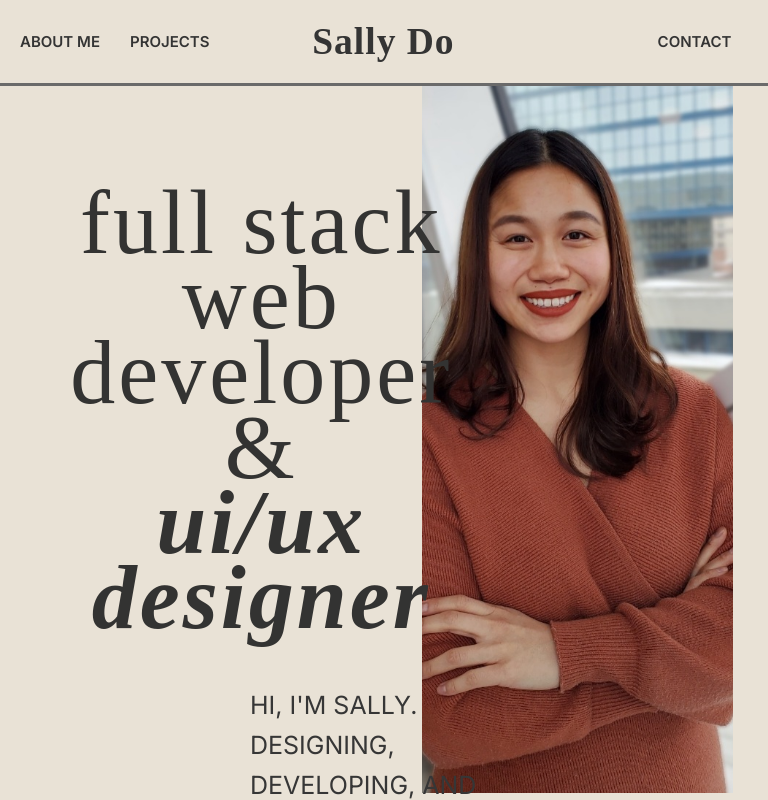
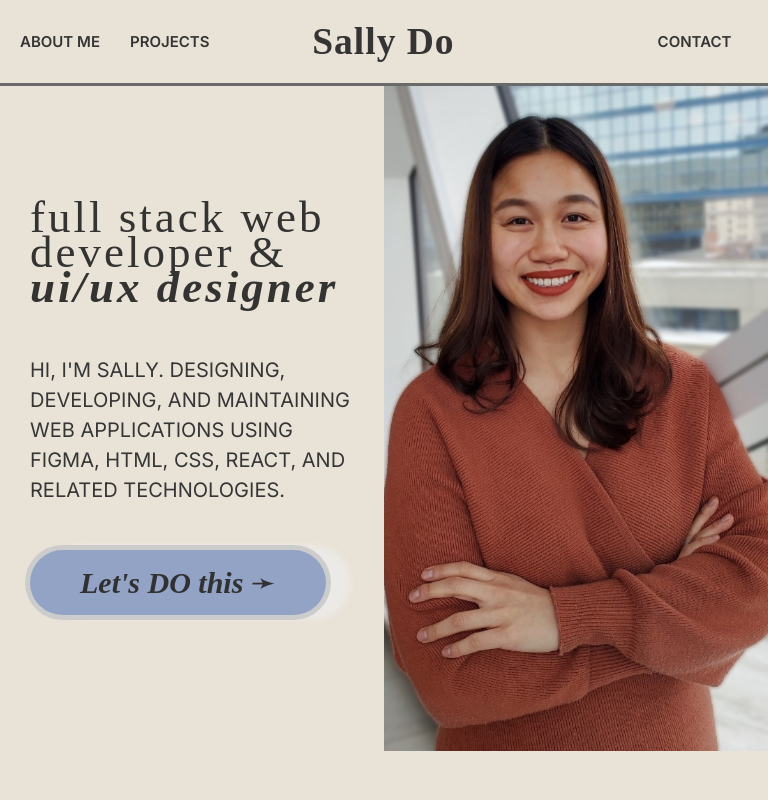
Before and after one commit to sallydough/sally-do-portfolio, a React (Vite) app: page / in a window 768 px wide. Built offline with nearby package versions, Linux system fonts and the light colour scheme; a web font is replaced by a local one.

Commit message:
made about section tablet responsive

```diff
--- a/src/components/About/About.jsx
+++ b/src/components/About/About.jsx
@@ -20,7 +20,7 @@ const About = () => {
             <div className="about-arrow">↑</div>
             <Link to="/contact" style={{ textDecoration: 'none' }}>
               <div className="connect-button">
-              <h1>let's DO this ➛</h1>
+              <h1>Let's DO this ➛</h1>
             </div>
             </Link>
           </div>
--- a/src/components/About/about.css
+++ b/src/components/About/about.css
@@ -11,7 +11,6 @@
   margin: 0;
   margin-top: 90px;
   position:fixed;
-
 }
 
 .bio-content {
@@ -109,3 +108,79 @@ margin-block-end: 0em;
   top: -35%;
   z-index: -200;
 }
+
+/* Tablets - Portrait */
+@media only screen and (min-width: 481px) and (max-width: 768px) {
+
+  .bio-content {
+    display: flex;
+    flex-direction: column;
+    width: 50vw;
+    /* background-image: url("../spiral-background.jpg"); */
+    background-size: 60rem;
+    background-position: center right;;
+    background-repeat: no-repeat;
+    position: relative;
+    /* background-color: rgb(239, 240, 232); */
+    z-index: 200;
+  }
+
+  .about-title {
+  font-size: 30px;
+  width: 65vw;
+  line-height: 35px;
+  letter-spacing: 3px;
+  margin: 50px;
+  margin-top: 110px;
+  margin-left: 30px;
+  text-align: left;
+  }
+
+  .dev {
+    font-weight: 500;
+  }
+
+  .ui-ux {
+    font-style: italic;
+  }
+
+  .about-paragraph {
+  margin: 70px;
+  margin-left: 30px;
+  width: 42vw;
+  font-size: 20px;
+  line-height: 30px;
+  margin-block-start: 0em;
+  margin-block-end: 0em;
+  }
+
+  .arrow-connect-button {
+    display: flex;
+    flex-direction: row;
+    justify-content: space-between;
+    margin: 40px;
+    margin-left: 25px;
+    margin-top: 40px;
+    width: 55vw;
+  }
+
+  .about-arrow {
+    display: none;
+  }
+
+  .connect-button {
+    font-size: 20px;
+    padding: 15px;
+    padding-left: 50px;
+    padding-right: 50px;
+  }
+
+  .about-picture {
+    background-image: url("./sally-do-profile.jpg");
+    background-size: 43rem;
+    background-position: center top;
+    background-repeat: no-repeat;
+    height: 120vh;
+    width: 50vw;
+  }
+}
```
